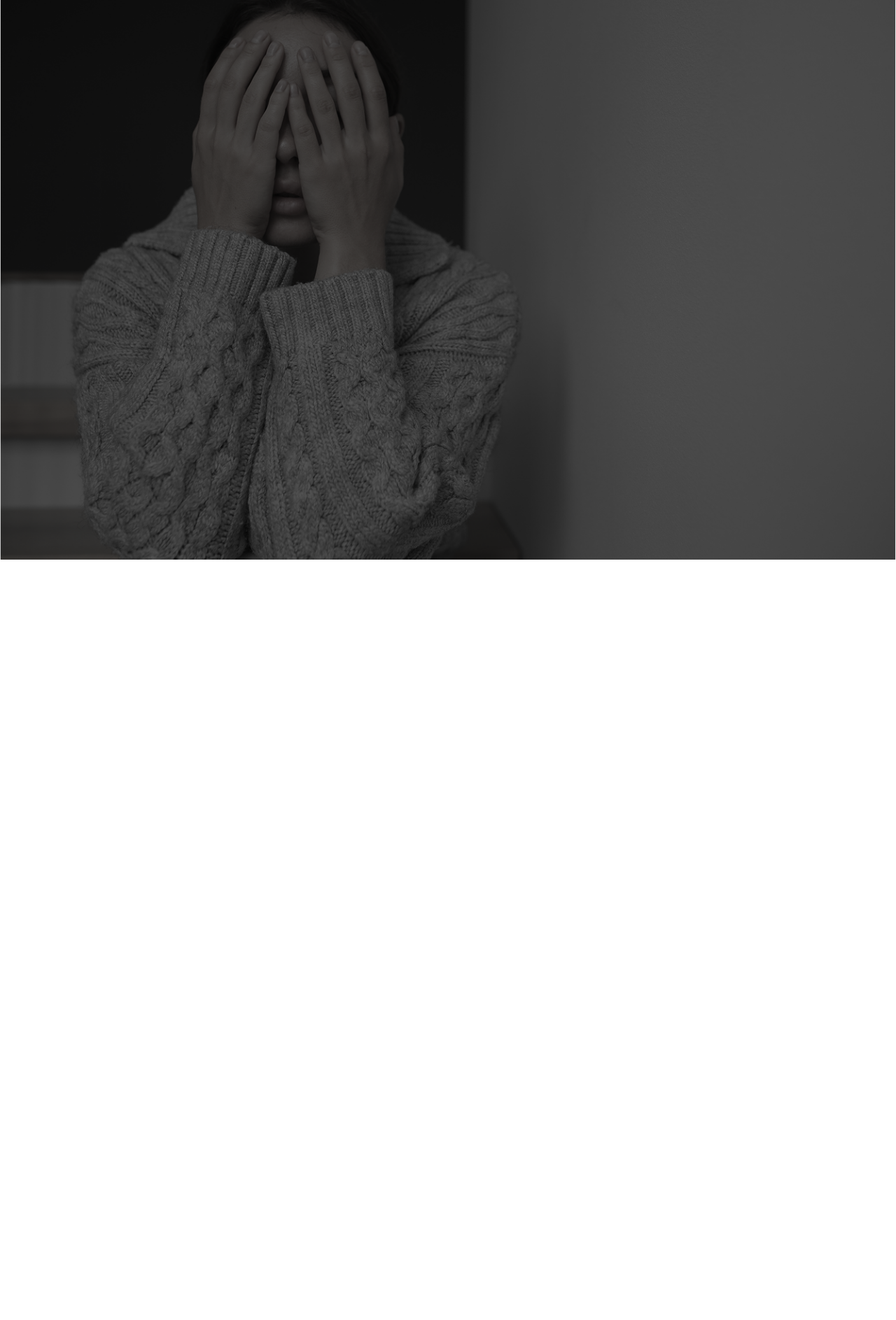
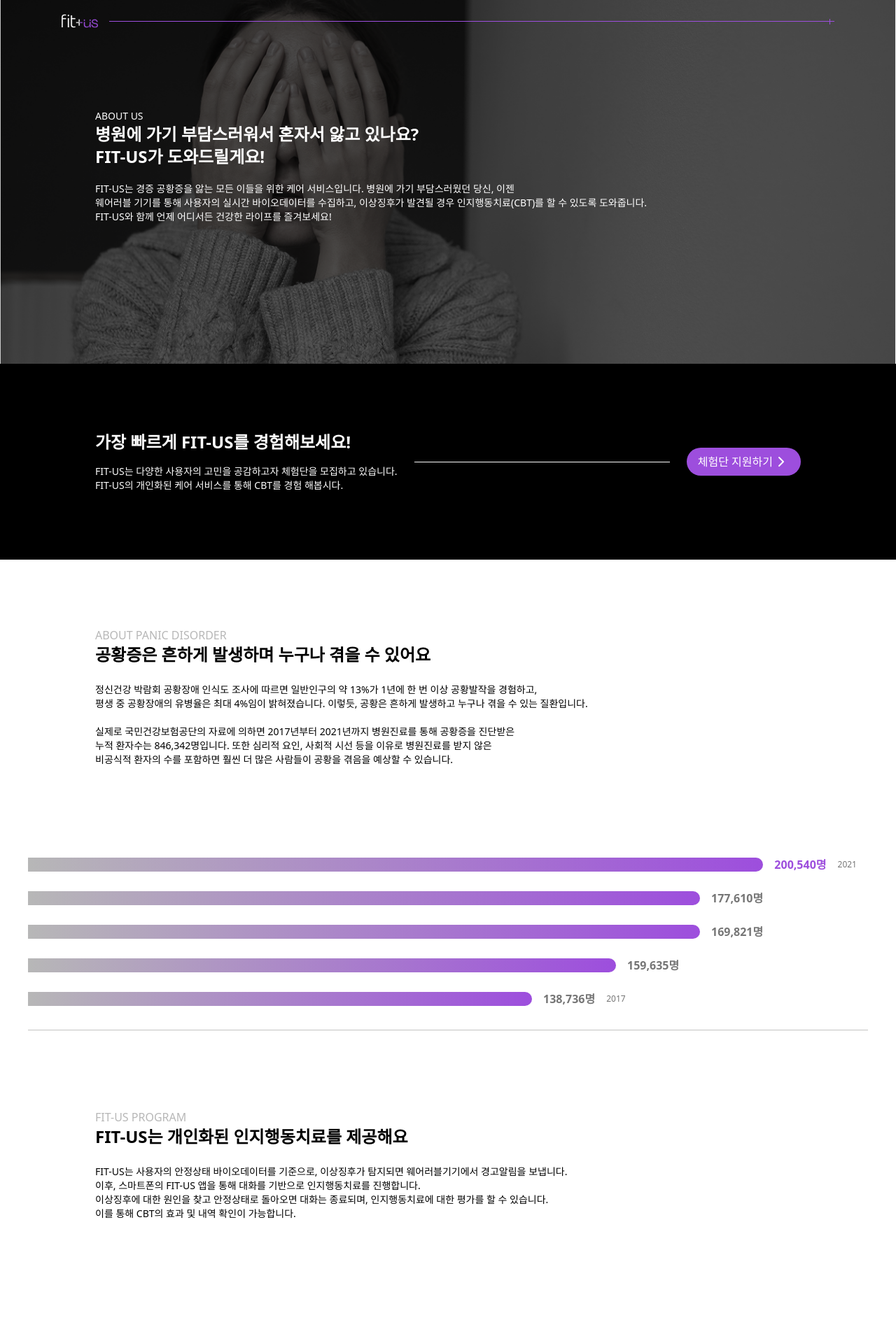
Before and after one commit to fit-us/landing-page, a Next.js app: page / in a window 1280 px wide. Shown: the top 1887 px of the page at 70% size. Before the commit the page ends 800 px from the top, so only its background shows below. Built offline with nearby package versions, Linux system fonts and the light colour scheme.

Commit message:
feature: 랜딩 페이지 1차 퍼블리싱

```diff
--- a/src/pages/index.tsx
+++ b/src/pages/index.tsx
@@ -1,10 +1,101 @@
 import Image from "next/image";
+
 import homeBackgroundHero from "@/assets/home-bg-hero.png";
+import homeFooterDevices from "@/assets/home-footer-devices.png";
+
+/*
+import homeImageWatch from "@/assets/home-img-watch.svg";
+import homeImageWatchface1 from "@/assets/home-img-watchface1.png";
+import homeImageWatchface2 from "@/assets/home-img-watchface2.png";
+import homeImageWatchface3 from "@/assets/home-img-watchface3.png";
+import homeImageWatchface4 from "@/assets/home-img-watchface4.png";
+import homeImageWatchface5 from "@/assets/home-img-watchface5.png";
+*/
+
+import { ChevronRight } from "lucide-react";
+
+import { NavTop } from "@/components/NavTop";
+import { HeroMain } from "@/components/HeroMain";
+import { HeroFooter } from "@/components/HeroFooter";
+import { AboutPanicDisorder } from "@/components/AboutPanicDisorder";
+import { AboutPanicDisorderChart } from "@/components/AboutPanicDisorderChart";
+import { FitUsProgram, FitUsProgramMobile } from "@/components/FitUsProgram";
 
 export default function Home() {
     return (
-        <div>
-            <Image src={homeBackgroundHero} alt="울고있는 사람" className="absolute inset-0 w-screen h-screen object-cover" />
+        <div className="relative">
+            <Image
+                src={homeBackgroundHero}
+                alt="울고있는 사람"
+                className="absolute z-[-1] h-screen w-full object-cover"
+            />
+
+            <NavTop />
+            <div className="relative mx-auto h-[calc(100vh-60px)] text-white">
+                <HeroMain />
+                <HeroFooter />
+            </div>
+
+            <AboutPanicDisorder />
+            <AboutPanicDisorderChart />
+
+            <div className="w-full">
+                <div className="mx-auto w-full max-w-[1200px] p-10 py-14 md:p-16 md:py-20 lg:p-24 lg:py-28">
+                    <h2 className="text-[#B7B7B7]">FIT-US PROGRAM</h2>
+                    <h1 className="mb-6 text-2xl font-bold">
+                        FIT-US는 개인화된 인지행동치료를 제공해요
+                    </h1>
+
+                    <div className="text-sm">
+                        <p>
+                            FIT-US는 사용자의 안정상태 바이오데이터를 기준으로,
+                            이상징후가 탐지되면 웨어러블기기에서 경고알림을
+                            보냅니다.
+                        </p>
+                        <p>
+                            이후, 스마트폰의 FIT-US 앱을 통해 대화를 기반으로
+                            인지행동치료를 진행합니다.
+                        </p>
+                        <p>
+                            이상징후에 대한 원인을 찾고 안정상태로 돌아오면
+                            대화는 종료되며, 인지행동치료에 대한 평가를 할 수
+                            있습니다.
+                        </p>
+                        <p>이를 통해 CBT의 효과 및 내역 확인이 가능합니다.</p>
+                    </div>
+                </div>
+
+                <FitUsProgram />
+                <FitUsProgramMobile />
+
+                <div
+                    className="relative flex flex-col justify-start w-full h-screen"
+                    style={{
+                        background:
+                            "linear-gradient(180deg, rgba(255, 255, 255, 0.00) 30%, #9D4EDD 100%)",
+                    }}
+                >
+                    <div className="mx-auto my-20 h-[400px] border-l-2 border-primary"></div>
+
+                    <p className="text-xs text-center">EARLY MEETING</p>
+                    <h1 className="text-3xl font-bold text-center">
+                        가장 빠르게 FIT-US를 경험해보세요
+                    </h1>
+
+                    <button className="flex p-2 px-5 mx-auto my-8 font-semibold text-white rounded-full w-fit bg-primary">
+                        체험단 지원하기
+                        <ChevronRight />
+                    </button>
+
+                    <div className="flex justify-center overflow-hidden">
+                        <Image
+                            className="absolute bottom-0 z-[-1] mx-auto block w-full max-w-[1200px] object-cover"
+                            src={homeFooterDevices}
+                            alt=""
+                        />
+                    </div>
+                </div>
+            </div>
         </div>
     );
 }
```
